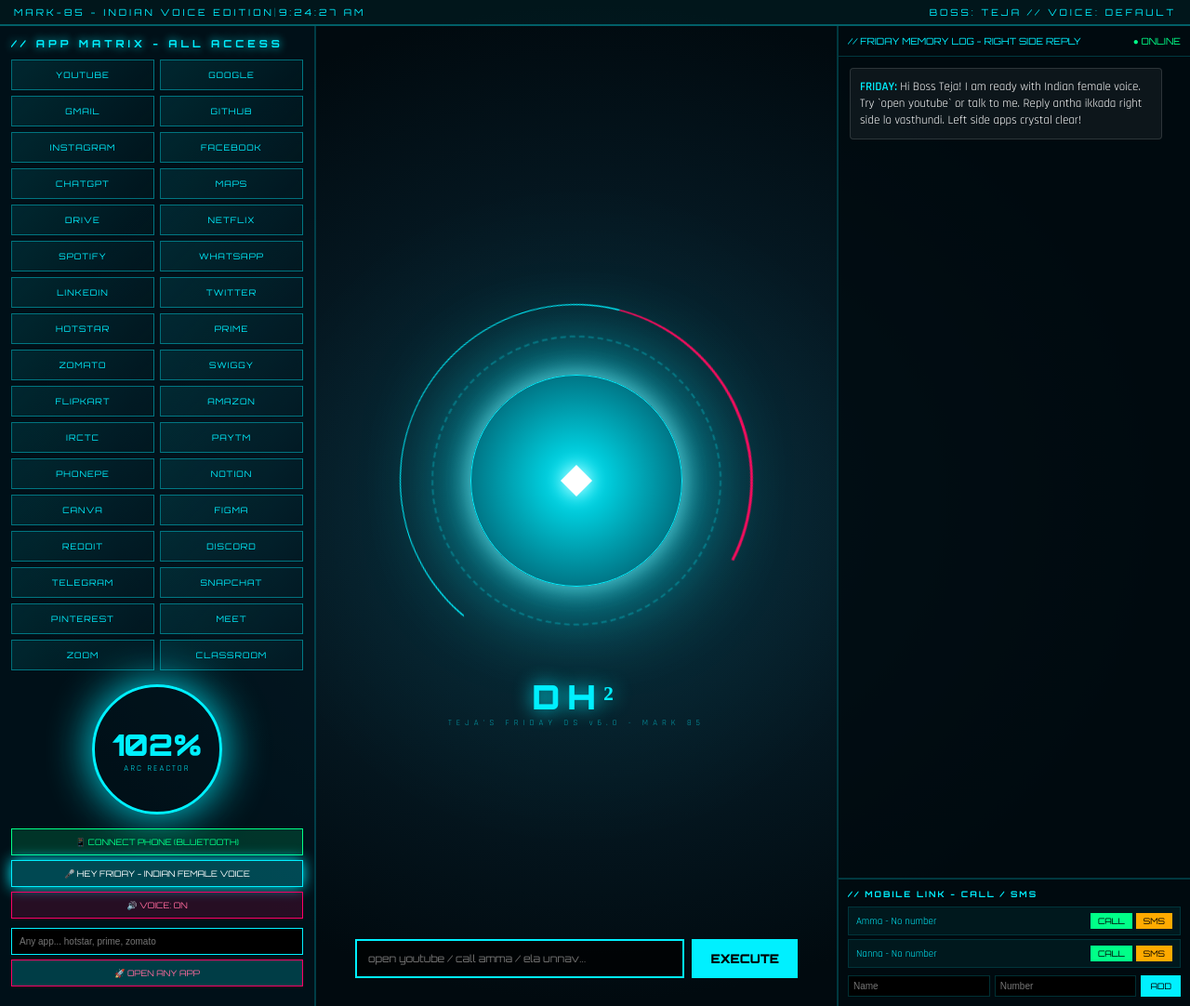
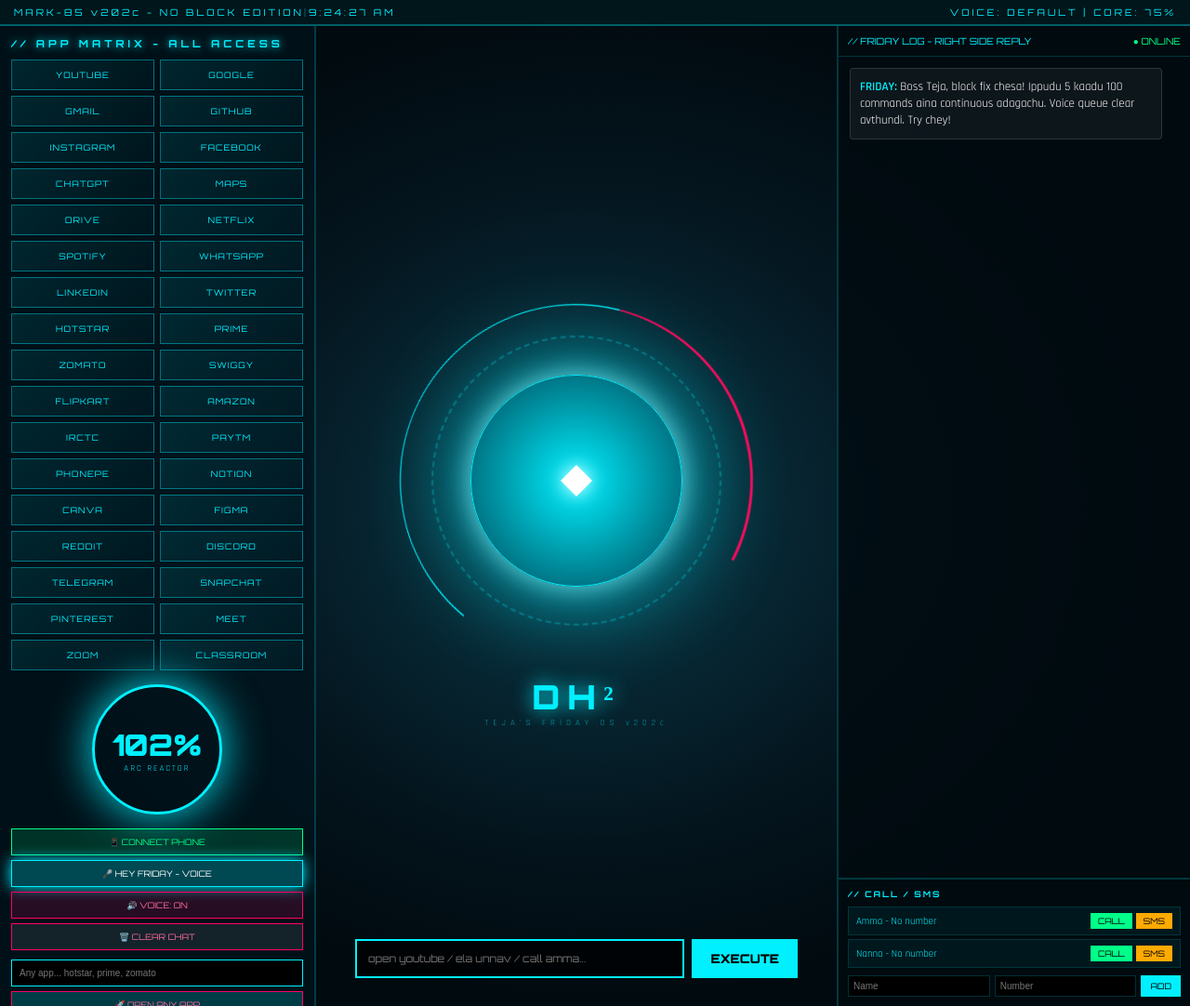
Before and after one commit to mrtej568-ship-it/FRIDAY, a Flask app: page / in a window 1280 px wide. Shown: the whole page at 93% size. Run offline with Flask 3, Linux system fonts and the light colour scheme.

Commit message:
Update index.html

```diff
--- a/templates/index.html
+++ b/templates/index.html
@@ -2,7 +2,7 @@
 <html lang="en">
 <head>
 <meta charset="UTF-8"><meta name="viewport" content="width=device-width, initial-scale=1">
-<title>DH² // FRIDAY MARK-85 - INDIAN VOICE</title>
+<title>DH² // FRIDAY MARK-85 v202c</title>
 <link href="https://fonts.googleapis.com/css2?family=Orbitron:wght@400;700;900&family=Rajdhani:wght@400;600&display=swap" rel="stylesheet">
 <style>
 *{margin:0;padding:0;box-sizing:border-box}
@@ -32,11 +32,13 @@ body{background:#010a0f;color:#00f0ff;font-family:'Rajdhani',sans-serif;height:1
 .input-box{position:absolute;bottom:30px;width:85%;display:flex;gap:8px}
 #cmd{flex:1;background:rgba(0,0,0,0.7);border:2px solid #00f0ff;color:#00f0ff;padding:12px;font-family:'Orbitron';font-size:11px;outline:none}
 #cmd:focus{box-shadow:0 0 20px #00f0ff}
+#cmd:disabled{opacity:0.5}
 #exec{background:#00f0ff;color:#000;border:none;padding:0 20px;font-family:'Orbitron';font-weight:900;cursor:pointer}
+#exec:disabled{opacity:0.5}
 .right{border-left:2px solid #00f0ff33;padding:0;background:rgba(0,10,15,0.8);display:flex;flex-direction:column}
 .right-header{padding:10px;border-bottom:1px solid #00f0ff33;font-family:'Orbitron';font-size:10px;display:flex;justify-content:space-between}
 .chat-area{flex:1;overflow-y:auto;padding:12px;display:flex;flex-direction:column;gap:10px}
-.msg{padding:10px;border-radius:4px;max-width:95%;font-size:13px;line-height:1.4}
+.msg{padding:10px;border-radius:4px;max-width:95%;font-size:13px;line-height:1.4;word-wrap:break-word}
 .msg.user{align-self:flex-end;background:rgba(0,240,255,0.15);border:1px solid #00f0ff66;color:#a0f0ff}
 .msg.friday{align-self:flex-start;background:rgba(255,255,255,0.05);border:1px solid #ffffff22;color:#fff}
 .msg.friday b{color:#00f0ff}
@@ -48,117 +50,97 @@ body{background:#010a0f;color:#00f0ff;font-family:'Rajdhani',sans-serif;height:1
 </style>
 </head>
 <body>
-<div class="top-bar"><span>MARK-85 - INDIAN VOICE EDITION</span><span style="opacity:0.4">|</span><span id="live-time">--:--:--</span><span style="margin-left:auto">BOSS: TEJA // VOICE: <span id="voice-name">LOADING...</span></span></div>
-
+<div class="top-bar"><span>MARK-85 v202c - NO BLOCK EDITION</span><span style="opacity:0.4">|</span><span id="live-time">--:--:--</span><span style="margin-left:auto">VOICE: <span id="voice-name">LOADING...</span> | CORE: <span id="core">78</span>%</span></div>
 <div class="main">
 <div class="left">
 <h3>// APP MATRIX - ALL ACCESS</h3>
 <div class="app-grid" id="appGrid"></div>
 <div class="energy-ring"><div style="font-family:'Orbitron';font-size:32px;font-weight:900">102%</div><div style="font-size:9px;letter-spacing:2px">ARC REACTOR</div></div>
 <div class="quick-actions">
-<button class="q-btn bluetooth" onclick="connectBluetooth()">📱 CONNECT PHONE (BLUETOOTH)</button>
-<button class="q-btn voice-active" onclick="startVoice()">🎤 HEY FRIDAY - INDIAN FEMALE VOICE</button>
+<button class="q-btn bluetooth" onclick="connectBluetooth()">📱 CONNECT PHONE</button>
+<button class="q-btn voice-active" onclick="startVoice()">🎤 HEY FRIDAY - VOICE</button>
 <button class="q-btn" onclick="toggleVoice()" id="voiceToggle">🔊 VOICE: ON</button>
+<button class="q-btn" onclick="clearChat()" style="background:rgba(255,255,255,0.08)">🗑️ CLEAR CHAT</button>
 <input id="customApp" placeholder="Any app... hotstar, prime, zomato" style="background:#000;border:1px solid #00f0ff;color:#00f0ff;padding:8px;font-size:10px;margin-top:5px">
 <button class="q-btn" onclick="openCustomApp()" style="background:rgba(0,240,255,0.2)">🚀 OPEN ANY APP</button>
 </div>
 </div>
-
 <div class="center">
 <div class="reactor"><div class="ring r1"></div><div class="ring r2"></div><div class="ring r3" onclick="startVoice()"><div class="core"></div></div></div>
 <div class="brand">DH²</div>
-<div style="font-size:9px;letter-spacing:5px;opacity:0.6">TEJA'S FRIDAY OS v6.0 - MARK 85</div>
-<div class="input-box"><input id="cmd" placeholder="open youtube / call amma / ela unnav..."><button id="exec" onclick="send()">EXECUTE</button></div>
+<div style="font-size:9px;letter-spacing:5px;opacity:0.6">TEJA'S FRIDAY OS v202c</div>
+<div class="input-box"><input id="cmd" placeholder="open youtube / ela unnav / call amma..."><button id="exec" onclick="send()">EXECUTE</button></div>
 </div>
-
 <div class="right">
-<div class="right-header"><span>// FRIDAY MEMORY LOG - RIGHT SIDE REPLY</span><span style="color:#00ff88">● ONLINE</span></div>
-<div class="chat-area" id="chat"><div class="msg friday"><b>FRIDAY:</b> Hi Boss Teja! I am ready with Indian female voice. Try `open youtube` or talk to me. Reply antha ikkada right side lo vasthundi. Left side apps crystal clear!</div></div>
-<div class="contacts"><h4>// MOBILE LINK - CALL / SMS</h4><div id="contactList"></div><div style="display:flex;gap:5px;margin-top:8px"><input id="cname" placeholder="Name" style="flex:1;background:#000;border:1px solid #00f0ff33;color:#00f0ff;padding:5px;font-size:10px"><input id="cphone" placeholder="Number" style="flex:1;background:#000;border:1px solid #00f0ff33;color:#00f0ff;padding:5px;font-size:10px"><button onclick="addContact()" style="background:#00f0ff;color:#000;border:none;padding:5px 10px;font-family:'Orbitron';font-size:9px">ADD</button></div></div>
+<div class="right-header"><span>// FRIDAY LOG - RIGHT SIDE REPLY</span><span style="color:#00ff88">● ONLINE</span></div>
+<div class="chat-area" id="chat"><div class="msg friday"><b>FRIDAY:</b> Boss Teja, block fix chesa! Ippudu 5 kaadu 100 commands aina continuous adagachu. Voice queue clear avthundi. Try chey!</div></div>
+<div class="contacts"><h4>// CALL / SMS</h4><div id="contactList"></div><div style="display:flex;gap:5px;margin-top:8px"><input id="cname" placeholder="Name" style="flex:1;background:#000;border:1px solid #00f0ff33;color:#00f0ff;padding:5px;font-size:10px"><input id="cphone" placeholder="Number" style="flex:1;background:#000;border:1px solid #00f0ff33;color:#00f0ff;padding:5px;font-size:10px"><button onclick="addContact()" style="background:#00f0ff;color:#000;border:none;padding:5px 10px;font-family:'Orbitron';font-size:9px">ADD</button></div></div>
 </div>
 </div>
-
 <script>
 const ALL_APPS={youtube:"https://youtube.com",google:"https://google.com",gmail:"https://mail.google.com",github:"https://github.com",instagram:"https://instagram.com",facebook:"https://facebook.com",chatgpt:"https://chat.openai.com",maps:"https://maps.google.com",drive:"https://drive.google.com",netflix:"https://netflix.com",spotify:"https://open.spotify.com",whatsapp:"https://web.whatsapp.com",linkedin:"https://linkedin.com",twitter:"https://x.com",hotstar:"https://hotstar.com",prime:"https://primevideo.com",zomato:"https://zomato.com",swiggy:"https://swiggy.com",flipkart:"https://flipkart.com",amazon:"https://amazon.in",irctc:"https://irctc.co.in",paytm:"https://paytm.com",phonepe:"https://phonepe.com",notion:"https://notion.so",canva:"https://canva.com",figma:"https://figma.com",reddit:"https://reddit.com",discord:"https://discord.com",telegram:"https://web.telegram.org",snapchat:"https://snapchat.com",pinterest:"https://pinterest.com",meet:"https://meet.google.com",zoom:"https://zoom.us",classroom:"https://classroom.google.com"};
-
 function renderApps(){let g=document.getElementById('appGrid');g.innerHTML='';for(let n in ALL_APPS){let b=document.createElement('div');b.className='app-btn';b.innerHTML=n.toUpperCase();b.onclick=()=>openApp(n);g.appendChild(b);}} renderApps();
-function openApp(name){let url=ALL_APPS[name.toLowerCase()]||`https://www.google.com/search?q=${name}`;window.open(url,'_blank');addMsg('friday',`Opening <b>${name.toUpperCase()}</b> for you, Boss.`);}
-function openCustomApp(){let v=document.getElementById('customApp').value.trim().toLowerCase();if(!v)return;if(ALL_APPS[v])openApp(v);else{window.open(`https://${v}.com`,'_blank');window.open(`https://www.google.com/search?q=${v} official site`,'_blank');addMsg('friday',`Opening <b>${v}</b>, Boss.`);}}
-
-// ===== INDIAN FEMALE VOICE ENGINE - OPTION 1 =====
-let indianFemaleVoice = null;
-let voiceEnabled = true;
+function openApp(name){let url=ALL_APPS[name.toLowerCase()]||`https://www.google.com/search?q=${name}`;window.open(url,'_blank');addMsg('friday',`Opening <b>${name.toUpperCase()}</b>, Boss!`);}
+function openCustomApp(){let v=document.getElementById('customApp').value.trim().toLowerCase();if(!v)return;if(ALL_APPS[v])openApp(v);else{window.open(`https://${v}.com`,'_blank');addMsg('friday',`Opening <b>${v}</b>, Boss.`);}}
+let indianFemaleVoice=null;let voiceEnabled=true;
 function loadVoices(){
-  let voices = speechSynthesis.getVoices();
-  // Find Indian Female Voice - Best Priority
-  indianFemaleVoice = voices.find(v => v.name === 'Microsoft Heera - English (India)') ||
-                      voices.find(v => v.name.includes('Heera')) ||
-                      voices.find(v => v.lang === 'en-IN' && v.name.toLowerCase().includes('female')) ||
-                      voices.find(v => v.name.includes('Google') && v.lang === 'en-IN') ||
-                      voices.find(v => v.lang === 'en-IN') ||
-                      voices.find(v => v.lang === 'te-IN') ||
-                      voices.find(v => v.name.toLowerCase().includes('female') && v.lang.startsWith('en')) ||
-                      voices[0];
-  document.getElementById('voice-name').innerText = indianFemaleVoice? indianFemaleVoice.name.toUpperCase() : 'DEFAULT';
-  console.log("FRIDAY Voice:", indianFemaleVoice);
+  let voices=speechSynthesis.getVoices();
+  indianFemaleVoice=voices.find(v=>v.name==='Microsoft Heera - English (India)')||voices.find(v=>v.name.includes('Heera'))||voices.find(v=>v.lang==='en-IN'&&v.name.toLowerCase().includes('female'))||voices.find(v=>v.name.includes('Google')&&v.lang==='en-IN')||voices.find(v=>v.lang==='en-IN')||voices.find(v=>v.lang==='te-IN')||voices.find(v=>v.name.toLowerCase().includes('female'))||voices[0];
+  document.getElementById('voice-name').innerText=indianFemaleVoice?indianFemaleVoice.name.toUpperCase():'DEFAULT';
 }
-if(speechSynthesis.onvoiceschanged!== undefined) speechSynthesis.onvoiceschanged = loadVoices;
-setTimeout(loadVoices, 500);
-
-function toggleVoice(){voiceEnabled =!voiceEnabled; document.getElementById('voiceToggle').innerText = voiceEnabled? '🔊 VOICE: ON' : '🔇 VOICE: OFF'; if(!voiceEnabled) speechSynthesis.cancel();}
-
+if(speechSynthesis.onvoiceschanged!==undefined) speechSynthesis.onvoiceschanged=loadVoices; setTimeout(loadVoices,500);
+function toggleVoice(){voiceEnabled=!voiceEnabled;document.getElementById('voiceToggle').innerText=voiceEnabled?'🔊 VOICE: ON':'🔇 VOICE: OFF';if(!voiceEnabled) speechSynthesis.cancel();}
 function speakAsFriday(text){
-  if(!voiceEnabled ||!('speechSynthesis' in window)) return;
-  speechSynthesis.cancel();
-  let clean = text.replace(/<[^>]*>/g,'').replace(/Boss/g,'Boss');
-  let u = new SpeechSynthesisUtterance(clean);
-  if(indianFemaleVoice) u.voice = indianFemaleVoice;
-  u.lang = 'en-IN'; // Indian accent
-  u.rate = 0.90; // Sexy slow
-  u.pitch = 1.18; // Female high
-  u.volume = 1;
-  speechSynthesis.speak(u);
+  if(!voiceEnabled||!('speechSynthesis' in window)) return;
+  window.speechSynthesis.cancel();
+  setTimeout(()=>{
+    let clean=text.replace(/<[^>]*>/g,'');
+    let u=new SpeechSynthesisUtterance(clean);
+    if(indianFemaleVoice) u.voice=indianFemaleVoice;
+    u.lang='en-IN';u.rate=0.92;u.pitch=1.18;u.volume=1;
+    u.onend=()=>{document.getElementById('cmd').disabled=false;document.getElementById('exec').disabled=false;document.getElementById('cmd').focus();};
+    speechSynthesis.speak(u);
+  },80);
 }
-
 function addMsg(who,text){
-  let chat=document.getElementById('chat');let div=document.createElement('div');div.className=`msg ${who}`;div.innerHTML=(who==='user'?'<b>BOSS TEJA:</b> ':'<b>FRIDAY:</b> ')+text;chat.appendChild(div);chat.scrollTop=chat.scrollHeight;
+  let chat=document.getElementById('chat');let div=document.createElement('div');div.className=`msg ${who}`;div.innerHTML=(who==='user'?'<b>BOSS:</b> ':'<b>FRIDAY:</b> ')+text;chat.appendChild(div);chat.scrollTop=chat.scrollHeight;
   if(who==='friday') speakAsFriday(text);
 }
-
+function clearChat(){document.getElementById('chat').innerHTML='<div class="msg friday"><b>FRIDAY:</b> Chat cleared, Boss. Ready for next command!</div>'; speechSynthesis.cancel();}
+let isBusy=false;
 async function send(){
-  let input=document.getElementById('cmd');let msg=input.value.trim();if(!msg)return;
-  addMsg('user',msg);input.value='';
+  if(isBusy) return;
+  let input=document.getElementById('cmd');let msg=input.value.trim();if(!msg) return;
+  isBusy=true; input.disabled=true; document.getElementById('exec').disabled=true;
+  addMsg('user',msg); input.value='';
+  let typingId='typing-'+Date.now();
+  document.getElementById('chat').innerHTML+=`<div class="msg friday" id="${typingId}"><b>FRIDAY:</b> typing...</div>`;
+  document.getElementById('chat').scrollTop=document.getElementById('chat').scrollHeight;
   let lower=msg.toLowerCase();
-  if(lower.startsWith('open ')){let appName=lower.replace('open ','').trim();if(ALL_APPS[appName]){openApp(appName);return;}else{window.open(`https://www.google.com/search?q=${appName}`,'_blank');addMsg('friday',`Opening <b>${appName}</b> via search, Boss.`);window.open(`https://${appName}.com`,'_blank');return;}}
-  if(lower.startsWith('call ')){makeCall(lower.replace('call ','').trim());return;}
-  if(lower.startsWith('sms ')){let p=msg.split(' ');makeSMS(p[1],p.slice(2).join(' '));return;}
-  if(lower.includes('connect')&&lower.includes('phone')){connectBluetooth();return;}
-  try{let res=await fetch('/ask',{method:'POST',headers:{'Content-Type':'application/json'},body:JSON.stringify({message:msg})});let data=await res.json();addMsg('friday',data.reply);if(data.url)window.open(data.url,'_blank');}catch(e){addMsg('friday','Link slow, Boss. Apps & Call/SMS working 100%.');}
+  if(lower.startsWith('open ')){let appName=lower.replace('open ','').trim();document.getElementById(typingId)?.remove();openApp(appName);isBusy=false;input.disabled=false;document.getElementById('exec').disabled=false;input.focus();return;}
+  if(lower.startsWith('call ')){document.getElementById(typingId)?.remove();makeCall(lower.replace('call ','').trim());isBusy=false;input.disabled=false;document.getElementById('exec').disabled=false;input.focus();return;}
+  if(lower.startsWith('sms ')){document.getElementById(typingId)?.remove();let p=msg.split(' ');makeSMS(p[1],p.slice(2).join(' '));isBusy=false;input.disabled=false;document.getElementById('exec').disabled=false;input.focus();return;}
+  try{
+    let res=await fetch('/ask',{method:'POST',headers:{'Content-Type':'application/json'},body:JSON.stringify({message:msg})});
+    let data=await res.json();
+    document.getElementById(typingId)?.remove();
+    addMsg('friday',data.reply);
+    if(data.url) window.open(data.url,'_blank');
+  }catch(e){
+    document.getElementById(typingId)?.remove();
+    addMsg('friday','Network slow Boss, malli adugu.');
+  }
+  isBusy=false;input.disabled=false;document.getElementById('exec').disabled=false;input.focus();
 }
-
-// CONTACTS
 let contacts=JSON.parse(localStorage.getItem('dh2_contacts')||'[{"name":"Amma","phone":""},{"name":"Nanna","phone":""}]');
 function renderContacts(){let l=document.getElementById('contactList');l.innerHTML='';contacts.forEach(c=>{l.innerHTML+=`<div class="contact-item"><span>${c.name} - ${c.phone||'No number'}</span><span><button class="call-btn" onclick="makeCall('${c.name}')">CALL</button><button class="sms-btn" onclick="makeSMS('${c.name}','')">SMS</button></span></div>`});}
-function addContact(){let n=document.getElementById('cname').value.trim();let p=document.getElementById('cphone').value.trim();if(!n||!p)return alert('Name & Number kavali Boss');contacts.push({name:n,phone:p});localStorage.setItem('dh2_contacts',JSON.stringify(contacts));renderContacts();addMsg('friday',`Contact <b>${n}</b> saved, Boss.`);}
-function makeCall(name){let c=contacts.find(x=>x.name.toLowerCase()===name.toLowerCase());if(!c||!c.phone){addMsg('friday',`Boss, ${name} number ledu. Kindha add chey.`);return;}addMsg('friday',`Calling <b>${c.name}</b> now...`);window.location.href=`tel:${c.phone}`;}
-function makeSMS(name,text){let c=contacts.find(x=>x.name.toLowerCase()===name.toLowerCase());if(!c||!c.phone){addMsg('friday',`Boss, ${name} number ledu.`);return;}let m=text||prompt(`Message to ${c.name}:`);if(!m)return;window.location.href=`sms:${c.phone}?body=${encodeURIComponent(m)}`;}
+function addContact(){let n=document.getElementById('cname').value.trim();let p=document.getElementById('cphone').value.trim();if(!n||!p)return alert('Name & Number kavali Boss');contacts.push({name:n,phone:p});localStorage.setItem('dh2_contacts',JSON.stringify(contacts));renderContacts();addMsg('friday',`Contact <b>${n}</b> saved.`);document.getElementById('cname').value='';document.getElementById('cphone').value='';}
+function makeCall(name){let c=contacts.find(x=>x.name.toLowerCase()===name.toLowerCase());if(!c||!c.phone){addMsg('friday',`${name} number ledu.`);return;}addMsg('friday',`Calling <b>${c.name}</b>...`);window.location.href=`tel:${c.phone}`;}
+function makeSMS(name,text){let c=contacts.find(x=>x.name.toLowerCase()===name.toLowerCase());if(!c||!c.phone){addMsg('friday',`${name} number ledu.`);return;}let m=text||prompt(`Message to ${c.name}:`);if(!m)return;window.location.href=`sms:${c.phone}?body=${encodeURIComponent(m)}`;}
 renderContacts();
-
-async function connectBluetooth(){
-  addMsg('friday','Scanning for your phone via Bluetooth...');
-  try{
-    if(!navigator.bluetooth){addMsg('friday','Boss, Chrome lo open chey - Bluetooth support undadu ee browser lo. Kani call/sms links already ready!');return;}
-    let device=await navigator.bluetooth.requestDevice({acceptAllDevices:true});
-    addMsg('friday',`Connected to <b>${device.name}</b>! Mark-85 LINK SUCCESS!`);
-  }catch(e){addMsg('friday',`Bluetooth: ${e.message} - Call/SMS direct links work avthunnayi.`);}
-}
-function startVoice(){
-  let SR=window.SpeechRecognition||window.webkitSpeechRecognition;
-  if(!SR){addMsg('friday','Voice typing ee browser lo ledu.');return;}
-  let rec=new SR();rec.lang='te-IN';rec.start();addMsg('friday','Listening Boss... Cheppu.');
-  rec.onresult=(e)=>{document.getElementById('cmd').value=e.results[0][0].transcript;send();}
-}
-setInterval(()=>{document.getElementById('live-time').innerText=new Date().toLocaleTimeString();},1000);
+async function connectBluetooth(){addMsg('friday','Scanning phone...');try{if(!navigator.bluetooth){addMsg('friday','Chrome lo try chey Boss.');return;}let d=await navigator.bluetooth.requestDevice({acceptAllDevices:true});addMsg('friday',`Connected to <b>${d.name}</b>!`);}catch(e){addMsg('friday',`Bluetooth: ${e.message}`);}}
+function startVoice(){let SR=window.SpeechRecognition||window.webkitSpeechRecognition;if(!SR){addMsg('friday','Voice not supported.');return;}let rec=new SR();rec.lang='te-IN';rec.start();addMsg('friday','Listening Boss...');rec.onresult=(e)=>{document.getElementById('cmd').value=e.results[0][0].transcript;send();}}
+setInterval(()=>{document.getElementById('live-time').innerText=new Date().toLocaleTimeString();document.getElementById('core').innerText=Math.floor(60+Math.random()*30);},1000);
 document.getElementById('cmd').addEventListener('keydown',e=>{if(e.key==='Enter')send();});
 </script>
 </body>
```
